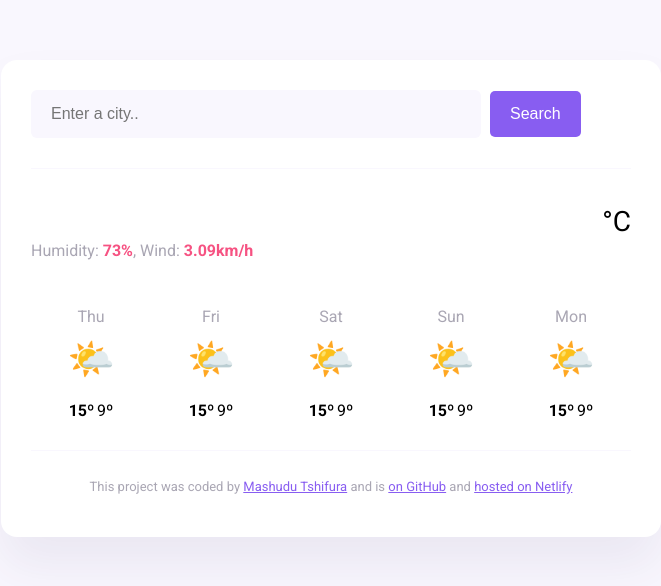
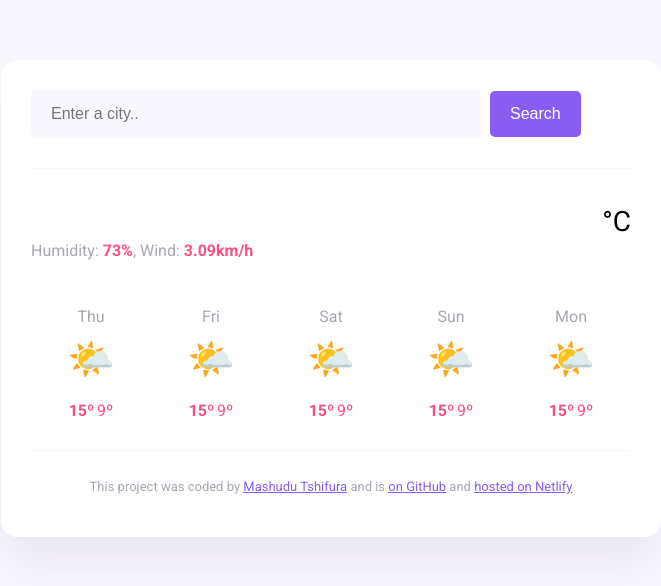
Before and after one commit to mashudutshifura/My-weather-app, a website built with Parcel: page index.html in a window 1280 px wide. Shown: the whole page, without its empty margins (309-970 px from the left). Built offline with nearby package versions, Linux system fonts and the light colour scheme; no server answers.

Commit message:
updated the color to the weather forecast on CSS

```diff
--- a/src/index.js
+++ b/src/index.js
@@ -71,7 +71,7 @@ function displayForecast() {
           <div class="weather-forecast-degrees-max">
             <strong>15º</strong>
           </div>
-          <div class="weather-forecast-degree-min">9º</div>
+          <div class="weather-forecast-degrees-min">9º</div>
         </div>
       </div>
     `;
--- a/src/styles.css
+++ b/src/styles.css
@@ -107,19 +107,17 @@ main {
   text-align: center;
 }
 
-.weather-forecast-degrees {
+.weather-forecast-degrees-max {
   justify-content: center;
   text-align: center;
   display: flex;
   color: #f65282;
-  margin-top: 10px;
 }
 .weather-forecast-degrees-min {
-  opacity: 0.6;
   display: flex;
   text-align: center;
   justify-content: center;
-  padding: 0 10px;
+  color: #f65282;
 }
 footer {
   border-top: 1px solid #f9f7fe;
```
